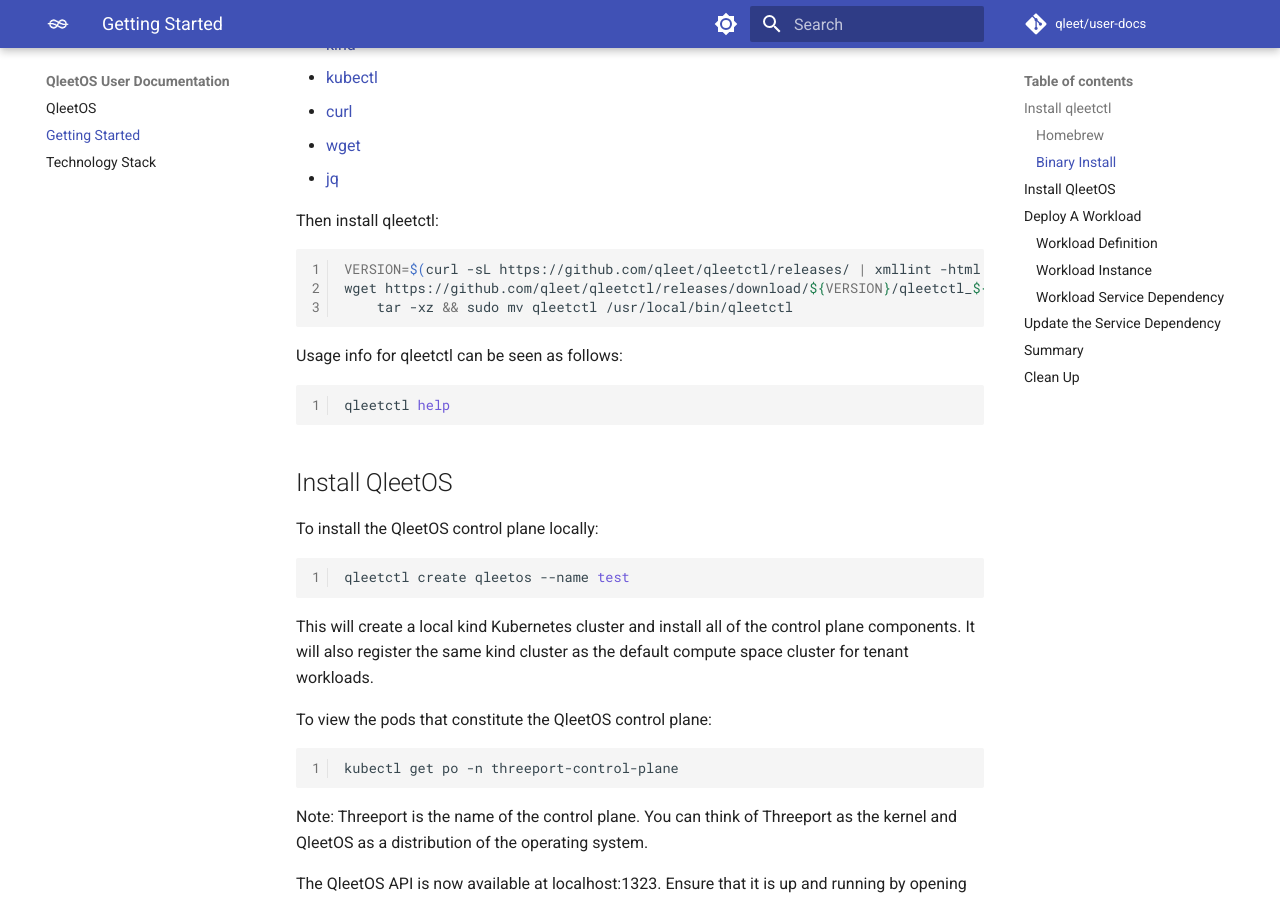
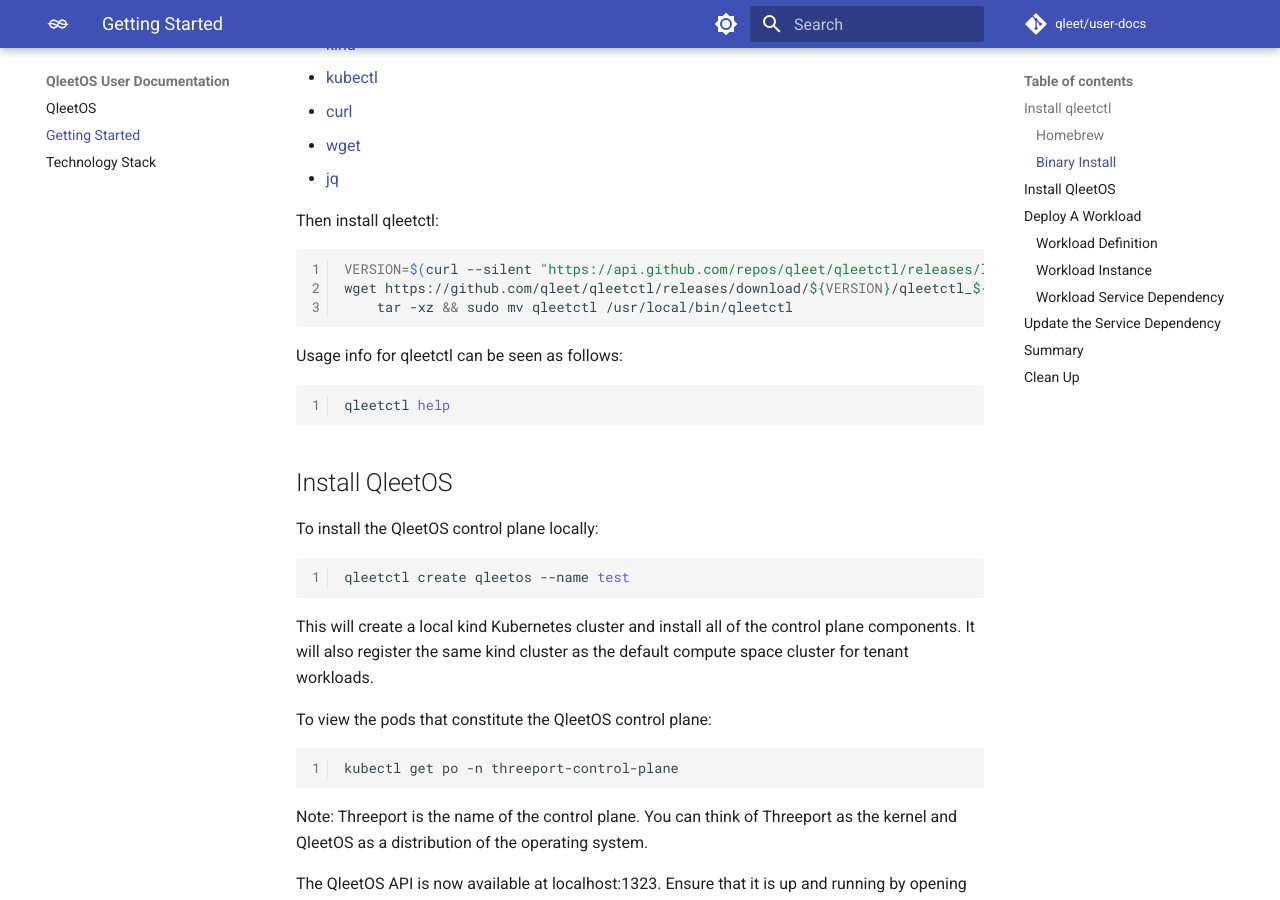
Before and after one commit to qleet/user-docs, an MkDocs documentation site: the page built from docs/getting-started.md, in a window 1280 px wide and 900 px high, scrolled down 665 px. Built offline with MkDocs 1.6.1 and Material for MkDocs 9.7.7, drawn with Linux system fonts in a browser that asks for light colours; comment, search, counter and statistics services are not loaded.

Commit message:
fix: update command to get latest version for Mac compatibility
Signed-off-by: Rich Lander <lander2k2@protonmail.com>

````diff
--- a/docs/getting-started.md
+++ b/docs/getting-started.md
@@ -34,7 +34,7 @@
 Then install qleetctl:
 
 ```bash
-VERSION=$(curl -sL https://github.com/qleet/qleetctl/releases/ | xmllint -html -xpath '//a[contains(@href, "releases")]/text()' - 2> /dev/null | grep -P '^v' | head -n1)
+VERSION=$(curl --silent "https://api.github.com/repos/qleet/qleetctl/releases/latest" | jq '.tag_name' -r)
 wget https://github.com/qleet/qleetctl/releases/download/${VERSION}/qleetctl_${VERSION}_$(echo $(uname))_$(uname -m).tar.gz -O - |\
     tar -xz && sudo mv qleetctl /usr/local/bin/qleetctl
 ```
````
